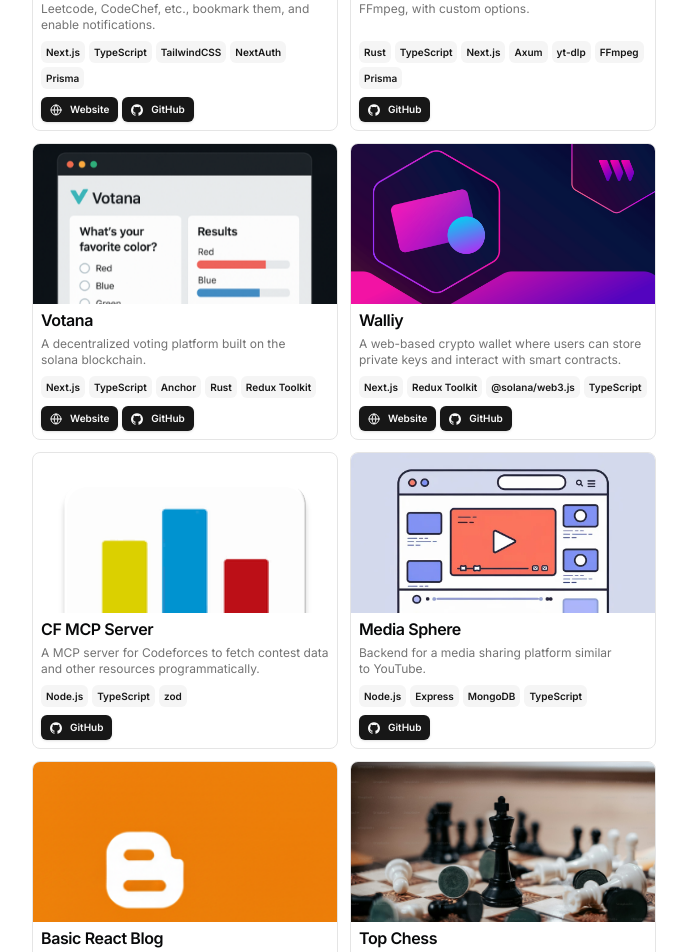
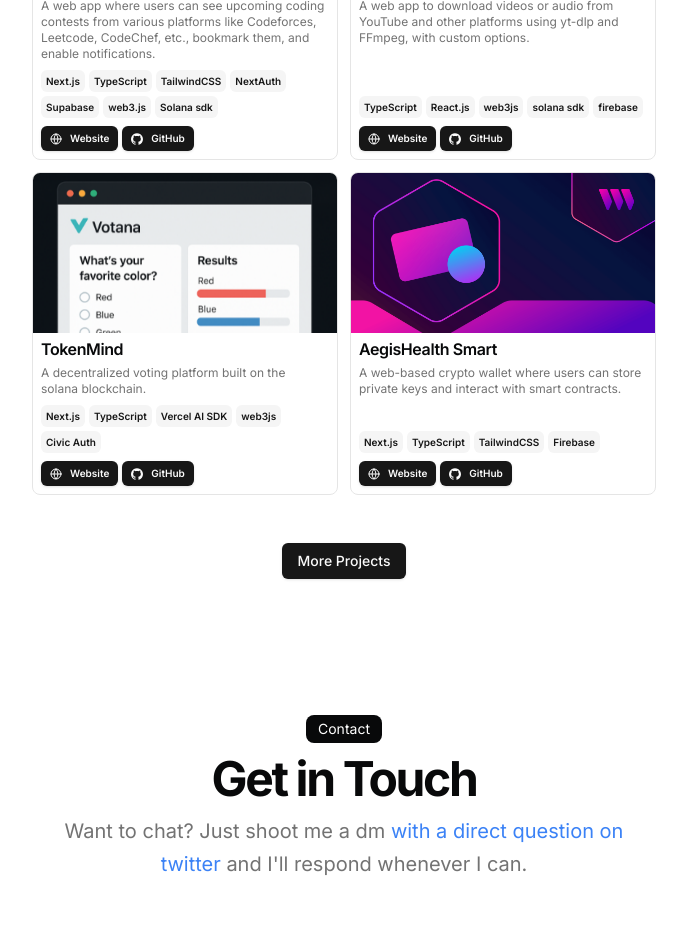
Before and after one commit to TimothyBabatu13/portfolio-v5, a Next.js app: page / in a window 1280 px wide. Shown: the part 1060-2012 px from the top of the page, without its empty margins (296-983 px from the left). Built offline with nearby package versions, Linux system fonts and the light colour scheme.

Commit message:
added my projects

```diff
--- a/src/data/resume.tsx
+++ b/src/data/resume.tsx
@@ -20,6 +20,10 @@
     "PostgreSQL",
     "Git",
     "Vercel",
+    "Vercel AI SDK",
+    "Node.js",
+    "Supabase",
+    "Firebase"
   ],
 
   navbar: [
@@ -92,8 +96,8 @@
   ],
   projects: [
     {
-      title: "Contest Pulse",
-      href: "https://contestpulse.netlify.app/",
+      title: "Stampchain",
+      href: "https://stampchain-eight.vercel.app/",
       active: true,
       description:
         "A web app where users can see upcoming coding contests from various platforms like Codeforces, Leetcode, CodeChef, etc., bookmark them, and enable notifications.",
@@ -102,17 +106,19 @@
         "TypeScript",
         "TailwindCSS",
         "NextAuth",
-        "Prisma",
+        "Supabase",
+        "web3.js",
+        "Solana sdk",
       ],
       links: [
         {
           type: "Website",
-          href: "https://contestpulse.netlify.app/",
+          href: "https://stampchain-eight.vercel.app/",
           icon: <Icons.globe className="size-3" />,
         },
         {
           type: "GitHub",
-          href: "https://github.com/nileshpahari/contest-pulse",
+          href: "https://github.com/TimothyBabatu13/Stampchain",
           icon: <Icons.github className="size-3" />,
         },
       ],
@@ -120,29 +126,27 @@
       video: "",
     },
     {
-      title: "Clipzo",
-      href: "https://clipzo.vercel.app/",
+      title: "Vensol",
+      href: "https://vensol.vercel.app/",
       active: true,
       description:
         "A web app to download videos or audio from YouTube and other platforms using yt-dlp and FFmpeg, with custom options.",
       technologies: [
-        "Rust",
         "TypeScript",
-        "Next.js",
-        "Axum",
-        "yt-dlp",
-        "FFmpeg",
-        "Prisma",
+        "React.js",
+        "web3js",
+        "solana sdk",
+        "firebase"
       ],
       links: [
-        /*{
+        {
           type: "Website",
-          href: "https://clipzo.vercel.app/",
+          href: "https://vensol.vercel.app/",
           icon: <Icons.globe className="size-3" />,
-        },*/
+        },
         {
           type: "GitHub",
-          href: "https://github.com/nileshpahari/clipzo",
+          href: "https://github.com/TimothyBabatu13/VenSol",
           icon: <Icons.github className="size-3" />,
         },
       ],
@@ -150,27 +154,27 @@
       video: "",
     },
     {
-      title: "Votana",
-      href: "https://votana.vercel.app/",
+      title: "TokenMind",
+      href: "https://token-mind.vercel.app/",
       active: false,
       description:
         "A decentralized voting platform built on the solana blockchain.",
       technologies: [
         "Next.js",
         "TypeScript",
-        "Anchor",
-        "Rust",
-        "Redux Toolkit",
+        "Vercel AI SDK",
+        "web3js",
+        "Civic Auth",
       ],
       links: [
         {
           type: "Website",
-          href: "https://votana.vercel.app/",
+          href: "https://token-mind.vercel.app/",
           icon: <Icons.globe className="size-3" />,
         },
         {
           type: "GitHub",
-          href: "https://github.com/nileshpahari/votana",
+          href: "https://github.com/TimothyBabatu13/TokenMind",
           icon: <Icons.github className="size-3" />,
         },
       ],
@@ -178,109 +182,109 @@
       video: "",
     },
     {
-      title: "Walliy",
-      href: "https://walliy.vercel.app/",
+      title: "AegisHealth Smart",
+      href: "https://aegis-health-smart.vercel.app/",
       active: false,
       description:
         "A web-based crypto wallet where users can store private keys and interact with smart contracts.",
       technologies: [
         "Next.js",
-        "Redux Toolkit",
-        "@solana/web3.js",
         "TypeScript",
+        "TailwindCSS",
+        "Firebase"
       ],
       links: [
         {
           type: "Website",
-          href: "https://walliy.vercel.app/",
+          href: "https://aegis-health-smart.vercel.app/",
           icon: <Icons.globe className="size-3" />,
         },
         {
           type: "GitHub",
-          href: "https://github.com/nileshpahari/walliy",
+          href: "https://github.com/TimothyBabatu13/AegisHealth-Smart",
           icon: <Icons.github className="size-3" />,
         },
       ],
       image: "/wallet.png",
       video: "",
     },
-    {
-      title: "CF MCP Server",
-      href: "https://cf-mcp.vercel.app/",
-      active: false,
-      description:
-        "A MCP server for Codeforces to fetch contest data and other resources programmatically.",
-      technologies: ["Node.js", "TypeScript", "zod"],
-      links: [
-        /*{
-          type: "Website",
-          href: "https://cf-mcp.vercel.app/",
-          icon: <Icons.globe className="size-3" />,
-        },*/
-        {
-          type: "GitHub",
-          href: "https://github.com/nileshpahari/codeforces-mcp",
-          icon: <Icons.github className="size-3" />,
-        },
-      ],
-      image: "/cfmcp.png",
-      video: "",
-    },
-    {
-      title: "Media Sphere",
-      href: "",
-      active: false,
-      description: "Backend for a media sharing platform similar to YouTube.",
-      technologies: ["Node.js", "Express", "MongoDB", "TypeScript"],
-      links: [
-        {
-          type: "GitHub",
-          href: "https://github.com/nileshpahari/media-sphere/",
-          icon: <Icons.github className="size-3" />,
-        },
-      ],
-      image: "/mediasphere.webp",
-      video: "",
-    },
-    {
-      title: "Basic React Blog",
-      href: "https://basic-react-blogging-app.netlify.app/",
-      active: false,
-      description:
-        "A blogging platform like Medium, allowing users to create, read, update, and delete articles.",
-      technologies: ["React", "Redux", "TinyMCE", "Appwrite"],
-      links: [
-        {
-          type: "Website",
-          href: "https://basic-react-blogging-app.netlify.app/",
-          icon: <Icons.globe className="size-3" />,
-        },
-        {
-          type: "GitHub",
-          href: "https://github.com/nileshpahari/react-blog",
-          icon: <Icons.github className="size-3" />,
-        },
-      ],
-      image: "/blog.png",
-      video: "",
-    },
-    {
-      title: "Top Chess",
-      href: "https://topchess.netlify.app/",
-      active: false,
-      description:
-        "A multiplayer real-time chess platform similar to chess.com or lichess.org.",
-      technologies: ["React", "WebSockets", "TypeScript", "Prisma"],
-      links: [
-        {
-          type: "GitHub",
-          href: "https://github.com/nileshpahari/topchess",
-          icon: <Icons.github className="size-3" />,
-        },
-      ],
-      image: "/topchess.jpeg",
-      video: "",
-    },
+    // {
+    //   title: "CF MCP Server",
+    //   href: "https://cf-mcp.vercel.app/",
+    //   active: false,
+    //   description:
+    //     "A MCP server for Codeforces to fetch contest data and other resources programmatically.",
+    //   technologies: ["Node.js", "TypeScript", "zod"],
+    //   links: [
+    //     /*{
+    //       type: "Website",
+    //       href: "https://cf-mcp.vercel.app/",
+    //       icon: <Icons.globe className="size-3" />,
+    //     },*/
+    //     {
+    //       type: "GitHub",
+    //       href: "https://github.com/nileshpahari/codeforces-mcp",
+    //       icon: <Icons.github className="size-3" />,
+    //     },
+    //   ],
+    //   image: "/cfmcp.png",
+    //   video: "",
+    // },
+    // {
+    //   title: "Media Sphere",
+    //   href: "",
+    //   active: false,
+    //   description: "Backend for a media sharing platform similar to YouTube.",
+    //   technologies: ["Node.js", "Express", "MongoDB", "TypeScript"],
+    //   links: [
+    //     {
+    //       type: "GitHub",
+    //       href: "https://github.com/nileshpahari/media-sphere/",
+    //       icon: <Icons.github className="size-3" />,
+    //     },
+    //   ],
+    //   image: "/mediasphere.webp",
+    //   video: "",
+    // },
+    // {
+    //   title: "Basic React Blog",
+    //   href: "https://basic-react-blogging-app.netlify.app/",
+    //   active: false,
+    //   description:
+    //     "A blogging platform like Medium, allowing users to create, read, update, and delete articles.",
+    //   technologies: ["React", "Redux", "TinyMCE", "Appwrite"],
+    //   links: [
+    //     {
+    //       type: "Website",
+    //       href: "https://basic-react-blogging-app.netlify.app/",
+    //       icon: <Icons.globe className="size-3" />,
+    //     },
+    //     {
+    //       type: "GitHub",
+    //       href: "https://github.com/nileshpahari/react-blog",
+    //       icon: <Icons.github className="size-3" />,
+    //     },
+    //   ],
+    //   image: "/blog.png",
+    //   video: "",
+    // },
+    // {
+    //   title: "Top Chess",
+    //   href: "https://topchess.netlify.app/",
+    //   active: false,
+    //   description:
+    //     "A multiplayer real-time chess platform similar to chess.com or lichess.org.",
+    //   technologies: ["React", "WebSockets", "TypeScript", "Prisma"],
+    //   links: [
+    //     {
+    //       type: "GitHub",
+    //       href: "https://github.com/nileshpahari/topchess",
+    //       icon: <Icons.github className="size-3" />,
+    //     },
+    //   ],
+    //   image: "/topchess.jpeg",
+    //   video: "",
+    // },
   ],
 
   hackathons: [
```
